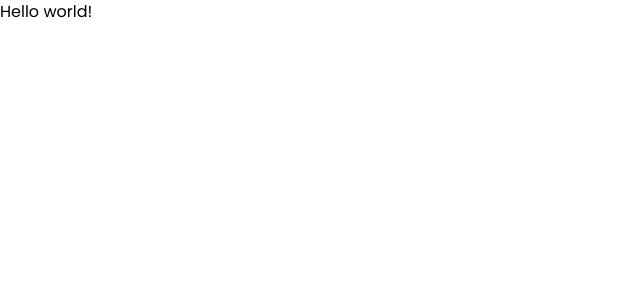
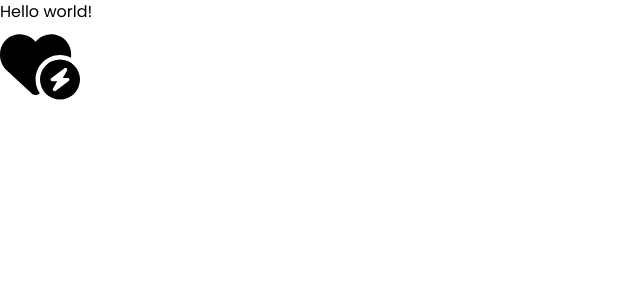
Before and after one commit to Lucy-J-Dev/react-weather-app, a React (Vite) app: page / in a window 1280 px wide. Shown: the top 300 px of the page, without its empty margins (0-640 px from the left). Built offline with nearby package versions, Linux system fonts and the light colour scheme.

Commit message:
instalar react-icons y probar

```diff
--- a/package.json
+++ b/package.json
@@ -11,7 +11,8 @@
   },
   "dependencies": {
     "react": "^18.3.1",
-    "react-dom": "^18.3.1"
+    "react-dom": "^18.3.1",
+    "react-icons": "^5.3.0"
   },
   "devDependencies": {
     "@eslint/js": "^9.9.0",
--- a/src/App.jsx
+++ b/src/App.jsx
@@ -1,8 +1,10 @@
+import { FaHeartCircleBolt } from "react-icons/fa6";
 
 const App = () => {
   return (
     <div>
       <h1 className="text-3xl font-bold text-teal-500">Hello world!</h1>
+      <FaHeartCircleBolt size={80} className="text-red-600"/>
     </div>
   )
 }
```
Also changed, not shown: 1 other file (tests, documents, lock files or other folders).
